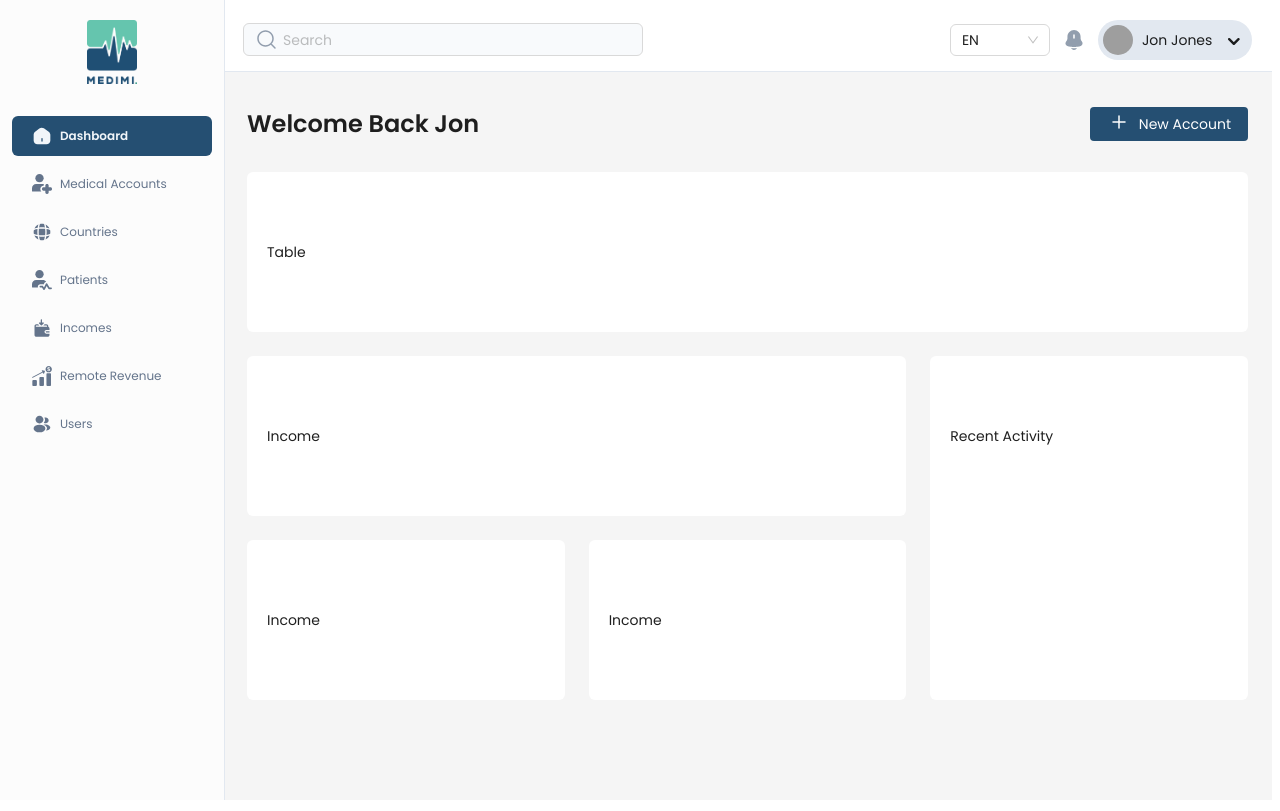
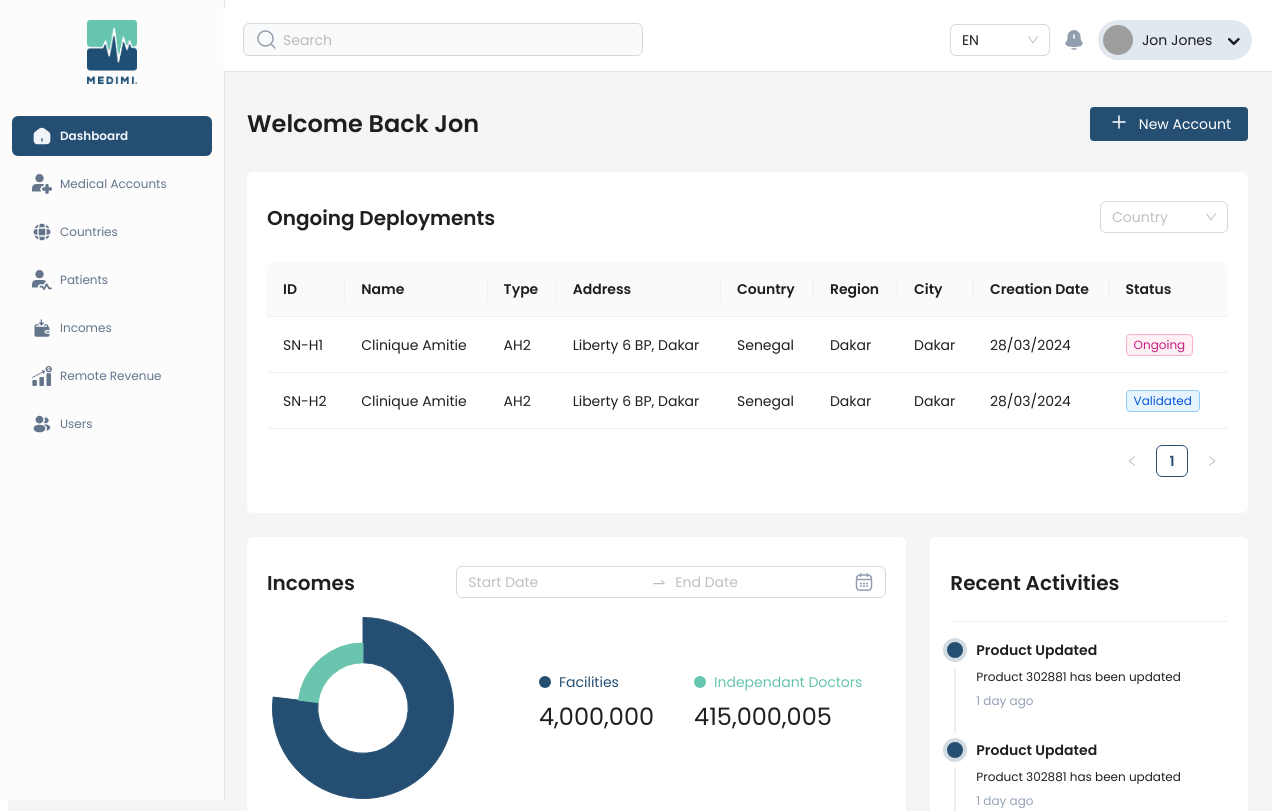
Before and after one commit to deftzero/medimi-admin, a React (Vite) app: page /dashboard in a window 1280 px wide. Shown: the top 811 px of the page. Built offline with nearby package versions, Linux system fonts and the light colour scheme; grey boxes are pictures that could not be loaded.

Commit message:
dashboard page completed

```diff
--- a/package.json
+++ b/package.json
@@ -11,9 +11,11 @@
   },
   "dependencies": {
     "antd": "^5.15.3",
+    "chart.js": "^4.4.2",
     "date-fns": "^3.6.0",
     "i18next": "^23.10.1",
     "react": "^18.2.0",
+    "react-chartjs-2": "^5.2.0",
     "react-dom": "^18.2.0",
     "react-i18next": "^14.1.0",
     "react-router-dom": "^6.22.3",
--- /dev/null
+++ b/src/components/pages/dashboard/Deployments.tsx
@@ -0,0 +1,61 @@
+import { Select, Typography } from "antd";
+import { IMedicalAccount, MedicalAccountsTable } from "../../../pages/admin/MedicalAccounts";
+const { Title } = Typography;
+
+
+const selectOptions: any = [
+  {
+    id: 1,
+    name: 'Senegal'
+  },
+  {
+    id: 2,
+    name: 'France'
+  }
+]
+
+export default function Deployments() {
+
+  const data: IMedicalAccount[] = [
+    {
+      id: 'SN-H1',
+      name: 'Clinique Amitie',
+      type: 'AH2',
+      address: 'Liberty 6 BP, Dakar',
+      country: 'Senegal',
+      region: 'Dakar',
+      city: 'Dakar',
+      createdAt: new Date(),
+      status: 'Ongoing'
+    },
+    {
+      id: 'SN-H2',
+      name: 'Clinique Amitie',
+      type: 'AH2',
+      address: 'Liberty 6 BP, Dakar',
+      country: 'Senegal',
+      region: 'Dakar',
+      city: 'Dakar',
+      createdAt: new Date(),
+      status: 'Validated'
+    }
+  ]
+
+  return (
+    <>
+      <div className="space-y-5">
+        <div className="header flex flex-row justify-between items-center">
+        <Title level={4} className='mt-3'>Ongoing Deployments</Title>
+          <Select className="w-32" placeholder="Country">
+            {selectOptions.map((item: any) => (
+              <Select.Option key={item.id} value={item.id}>
+                {item.name}
+              </Select.Option>
+            ))}
+          </Select>
+        </div>
+        <MedicalAccountsTable data={data} />
+      </div>
+    </>
+  )
+}
--- /dev/null
+++ b/src/components/pages/dashboard/IncomeChart.tsx
@@ -0,0 +1,38 @@
+import { Chart as ChartJS, registerables, ArcElement, Tooltip, Legend } from 'chart.js';
+import { Doughnut } from 'react-chartjs-2';
+
+ChartJS.register(ArcElement, Tooltip, Legend, ...registerables);
+
+export const data = {
+  labels: [],
+  datasets: [
+    {
+      data: [20, 6],
+      backgroundColor: [
+        '#254F72',
+        '#6AC4AE',
+      ],
+      borderColor: [
+        '#254F72',
+        '#6AC4AE',
+      ],
+      borderWidth: 1,
+      options: {
+        layout: {
+          padding: 20
+        }
+      }
+    },
+  ],
+};
+
+const sliceThickness = {
+  id: 'sliceThickness',
+  beforeDraw(chart: any, plugins: any) {
+    chart.getDatasetMeta(0).data[1].outerRadius = 65
+  }
+}
+
+export function IncomeChart() {
+  return <Doughnut data={data} plugins={[sliceThickness]} />;
+}
--- /dev/null
+++ b/src/components/pages/dashboard/RecentActivities.tsx
@@ -0,0 +1,47 @@
+import { Divider, Timeline, Typography } from "antd";
+import ActivityDot from '../../../assets/icons/activity-dot.svg?react'
+
+const { Title } = Typography;
+
+export default function RecentActivities() {
+  return (
+    <>
+      <Title level={4} className="my-3">Recent Activities</Title>
+      <Divider />
+      <Timeline
+        items={[
+          {
+            dot: <ActivityDot />,
+            children: (
+              <>
+                <p className="text-md font-semibold my-2">Product Updated</p>
+                <p className="text-xs my-1">Product 302881 has been updated</p>
+                <span className="text-xs text-slate-400">1 day ago</span>
+              </>
+            ),
+          },
+          {
+            dot: <ActivityDot />,
+            children: (
+              <>
+                <p className="text-md font-semibold my-2">Product Updated</p>
+                <p className="text-xs my-1">Product 302881 has been updated</p>
+                <span className="text-xs text-slate-400">1 day ago</span>
+              </>
+            ),
+          },
+          {
+            dot: <ActivityDot />,
+            children: (
+              <>
+                <p className="text-md font-semibold my-2">Product Updated</p>
+                <p className="text-xs my-1">Product 302881 has been updated</p>
+                <span className="text-xs text-slate-400">1 day ago</span>
+              </>
+            ),
+          },
+        ]}
+      />
+    </>
+  )
+}
--- a/src/layout/Header.tsx
+++ b/src/layout/Header.tsx
@@ -33,7 +33,7 @@ export function AppHeader({ name = 'Jon Jones' }: { name?: string }) {
   ];
 
   return (
-    <Header style={headerStyles} className='flex justify-between sticky top-0'>
+    <Header style={headerStyles} className='flex justify-between sticky top-0 z-10'>
       <Input prefix={<Search />} className='bg-slate-50' placeholder='Search' style={{ maxWidth: '400px' }} />
       <div className='flex flex-row items-center gap-3'>
         <ToggleLanguage />
--- a/src/pages/admin/Dashboard.tsx
+++ b/src/pages/admin/Dashboard.tsx
@@ -1,7 +1,12 @@
-import { Col, Row, Typography } from 'antd';
+import { Col, Row, Statistic, Typography, DatePicker, Space } from 'antd';
 import Add from '../../assets/icons/add.svg?react'
+import Calendar from '../../assets/icons/calendar.svg?react'
 import AppButton from '../../components/ui/AppButton';
+import Deployments from '../../components/pages/dashboard/Deployments';
+import RecentActivities from '../../components/pages/dashboard/RecentActivities';
+import { IncomeChart } from '../../components/pages/dashboard/IncomeChart';
 
+const { RangePicker } = DatePicker;
 const { Title } = Typography;
 
 export default function Dashboard() {
@@ -9,29 +14,71 @@ export default function Dashboard() {
     <div className="space-y-5">
       <div className="header flex flex-row justify-between items-center">
         <Title level={3} className='mt-3'>Welcome Back Jon</Title>
-        <AppButton type='primary' size='small' icon={<Add fill='red' />}>New Account</AppButton>
+        <AppButton type='primary' size='small' icon={<Add />}>New Account</AppButton>
       </div>
       <Row gutter={[24, 24]}>
         <Col span={24}>
           <div className="bg-white p-5 rounded-md">
-            Table
+            <Deployments />
           </div>
         </Col>
         <Col span={16}>
           <Row gutter={[24, 24]}>
             <Col span={24}>
-              <div className="bg-white p-5 rounded-md borderh-full">
-                Income
+              <div className="bg-white p-5 rounded-md border h-full">
+                <div className='flex flex-row justify-between items-center'>
+                  <Title level={4} className='mt-3'>Incomes</Title>
+                  <RangePicker suffixIcon={<Calendar />} placeholder={['Start Date', 'End Date']} />
+                </div>
+                <div className='h-48 flex flex-row gap-20'>
+                  <IncomeChart />
+                  <div className='flex flex-row items-center gap-10'>
+                    <Statistic
+                      title={
+                        <Space>
+                          <span className='h-3 w-3 bg-primary block rounded-full'></span>
+                          <span className='text-primary'>
+                            Facilities
+                          </span>
+                        </Space>
+                      }
+                      value={4000000}
+                    />
+                    <Statistic
+                      title={
+                        <Space>
+                          <span className='h-3 w-3 bg-secondary block rounded-full'></span>
+                          <span className='text-secondary'>
+                          Independant Doctors
+                          </span>
+                        </Space>
+                      }
+                      value={415000005}
+                    />
+                  </div>
+                </div>
               </div>
             </Col>
             <Col span={12}>
-              <div className="bg-white p-5 rounded-md h-full">
-                Income
+              <div className="bg-white p-5 rounded-md h-content flex flex-row items-start justify-between">
+                <Statistic
+                  title="Facilities"
+                  value={45}
+                />
+                <div className='bg-secondary flex items-center justify-center rounded-full h-10 w-10'>
+                  <Add className='block' />
+                </div>
               </div>
             </Col>
             <Col span={12}>
-              <div className="bg-white p-5 rounded-md h-full">
-                Income
+              <div className="bg-white p-5 rounded-md h-content flex flex-row items-start justify-between">
+                <Statistic
+                  title="Independants"
+                  value={20}
+                />
+                <div className='bg-secondary flex items-center justify-center rounded-full h-10 w-10'>
+                  <Add className='block' />
+                </div>
               </div>
             </Col>
           </Row>
@@ -39,7 +86,7 @@ export default function Dashboard() {
         </Col>
         <Col span={8}>
           <div className="bg-white p-5 rounded-md border border-slate-300 h-full">
-            Recent Activity
+            <RecentActivities />
           </div>
         </Col>
       </Row>
--- a/src/pages/admin/MedicalAccounts.tsx
+++ b/src/pages/admin/MedicalAccounts.tsx
@@ -10,7 +10,7 @@ import { useState } from "react";
 const { Title } = Typography;
 
 
-interface IMedicalAccount {
+export interface IMedicalAccount {
   id: string;
   name: string;
   type: string;
@@ -69,12 +69,12 @@ export default function MedicalAccounts() {
 }
 
 
-const columns: TableProps<IMedicalAccount>['columns'] = [
+export const columns: TableProps<IMedicalAccount>['columns'] = [
   {
     title: 'ID',
     dataIndex: 'id',
     key: 'id',
-    render: (text) => <a>{text}</a>,
+    render: (text) => <span>{text}</span>,
   },
   {
     title: 'Name',
@@ -120,7 +120,7 @@ const columns: TableProps<IMedicalAccount>['columns'] = [
   },
 ]
 
-function MedicalAccountsTable({ data }: { data: IMedicalAccount[] }) {
+export function MedicalAccountsTable({ data }: { data: IMedicalAccount[] }) {
   return <Table columns={columns} dataSource={data} />
 }
 
@@ -238,7 +238,7 @@ function MedicalAccountsFilterForm({ form, handleSubmit }: { form: any, handleSu
 }
 
 
-function returnTagColorByStatus(status: string) {
+export function returnTagColorByStatus(status: string) {
   const colorMap: any = {
     Ongoing: 'magenta',
     Validated: 'blue'
```
Also changed, not shown: src/assets/icons/activity-dot.svg (added), 1 other file (tests, documents, lock files or other folders).
